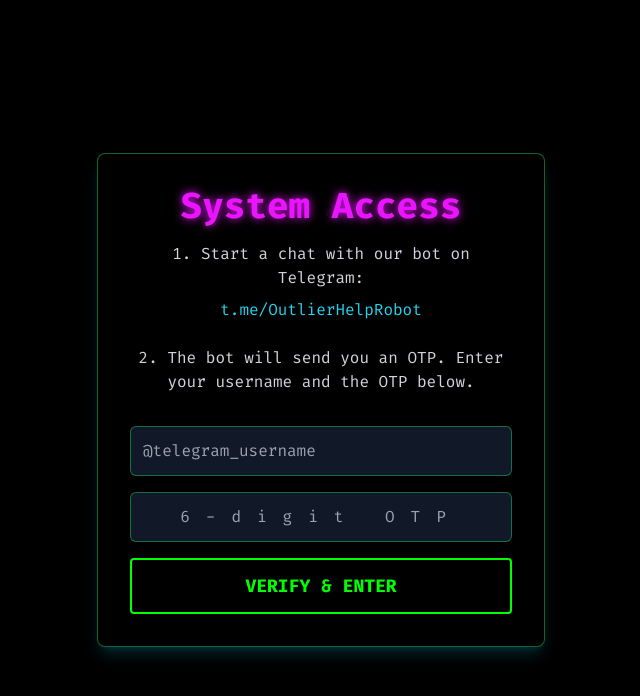
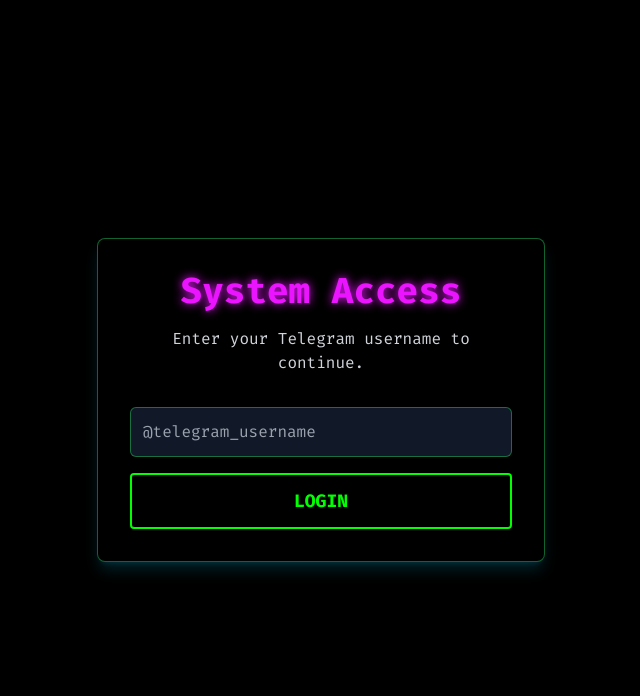
Before and after one commit to SocialLevi/outlier-assistant-pro, a React (Create React App) app: page / in a window 1280 px wide. Shown: the top 696 px of the page, without its empty margins (319-959 px from the left). Built offline with nearby package versions, Linux system fonts and the light colour scheme; the HTML template or start-up script is replaced by a standard one.

Commit message:
Update App.js

```diff
--- a/src/App.js
+++ b/src/App.js
@@ -65,7 +65,7 @@
 };
 
 // --- MAIN COMPONENTS ---
-const Header = ({ onCartClick, cartCount, onNavigate, isLoggedIn, onLogout }) => {
+const Header = ({ onCartClick, cartCount, onNavigate, isLoggedIn, onLogout, username }) => {
     const [isMenuOpen, setIsMenuOpen] = useState(false);
     const navLinks = [
         { name: 'Home', href: '#home' },
@@ -89,6 +89,9 @@
                     ))}
                 </nav>
                 <div className="flex items-center space-x-4">
+                    {isLoggedIn && (
+                        <span className="text-cyan-400 hidden sm:block">Welcome, @{username}</span>
+                    )}
                     <button onClick={onCartClick} className="relative text-green-400 hover:text-cyan-400">
                         <ShoppingCart className="h-6 w-6" />
                         {cartCount > 0 && (
@@ -513,14 +516,17 @@
     const [isCartOpen, setIsCartOpen] = useState(false);
     const [currentPage, setCurrentPage] = useState('login');
     const [isLoggedIn, setIsLoggedIn] = useState(false);
+    const [username, setUsername] = useState('');
 
     const handleNavigate = (page) => setCurrentPage(page);
-    const handleLogin = () => {
+    const handleLogin = (user) => {
         setIsLoggedIn(true);
+        setUsername(user);
         setCurrentPage('home');
     };
     const handleLogout = () => {
         setIsLoggedIn(false);
+        setUsername('');
         setCurrentPage('login');
     };
 
@@ -575,6 +581,7 @@
                         onNavigate={handleNavigate}
                         isLoggedIn={isLoggedIn}
                         onLogout={handleLogout}
+                        username={username}
                     />
                     <main>
                         <HeroSection />
@@ -603,33 +610,32 @@
 
 const LoginPage = ({ onLogin }) => {
     const [username, setUsername] = useState('');
-    const [otp, setOtp] = useState('');
     const [error, setError] = useState('');
     const [isLoading, setIsLoading] = useState(false);
 
-    const handleOtpSubmit = async (e) => {
+    const handleLogin = async (e) => {
         e.preventDefault();
-        if (!username || !otp) {
-            setError('Username and OTP are required.');
+        if (!username) {
+            setError('Telegram username is required.');
             return;
         }
         setError('');
         setIsLoading(true);
 
         try {
-            const res = await fetch('/api/verify-otp', {
+            const res = await fetch('/api/login', {
                 method: 'POST',
                 headers: { 'Content-Type': 'application/json' },
-                body: JSON.stringify({ username, otp }),
+                body: JSON.stringify({ username }),
             });
 
             const data = await res.json();
 
             if (!res.ok) {
-                throw new Error(data.error || 'Verification failed.');
+                throw new Error(data.error || 'Login failed.');
             }
 
-            onLogin();
+            onLogin(data.username);
 
         } catch (err) {
             setError(err.message);
@@ -642,11 +648,9 @@
         <div className="min-h-screen flex items-center justify-center p-4">
             <div className="bg-black border border-green-500/50 p-8 shadow-lg shadow-cyan-500/20 w-full max-w-md text-center rounded-lg">
                 <h2 className="text-4xl font-bold mb-4 led-text">System Access</h2>
-                <p className="text-gray-300 mb-2">1. Start a chat with our bot on Telegram:</p>
-                <a href="https://t.me/OutlierHelpRobot" target="_blank" rel="noopener noreferrer" className="text-cyan-400 hover:underline break-all mb-6 block">t.me/OutlierHelpRobot</a>
-                <p className="text-gray-300 mb-8">2. The bot will send you an OTP. Enter your username and the OTP below.</p>
+                <p className="text-gray-300 mb-8">Enter your Telegram username to continue.</p>
 
-                <form onSubmit={handleOtpSubmit}>
+                <form onSubmit={handleLogin}>
                     <input
                         type="text"
                         value={username}
@@ -655,17 +659,8 @@
                         className="w-full bg-gray-900 border border-green-500/50 p-3 text-green-400 rounded-md focus:outline-none focus:ring-2 focus:ring-cyan-500 mb-4"
                         disabled={isLoading}
                     />
-                    <input
-                        type="text"
-                        value={otp}
-                        onChange={(e) => setOtp(e.target.value)}
-                        placeholder="6-digit OTP"
-                        maxLength="6"
-                        className="w-full bg-gray-900 border border-green-500/50 p-3 text-green-400 rounded-md focus:outline-none focus:ring-2 focus:ring-cyan-500 mb-4 tracking-[1em] text-center"
-                        disabled={isLoading}
-                    />
                     <button type="submit" className="btn-hacker text-lg inline-flex items-center gap-3 w-full justify-center" disabled={isLoading}>
-                        {isLoading ? 'Verifying...' : 'Verify & Enter'}
+                        {isLoading ? 'Authenticating...' : 'Login'}
                     </button>
                 </form>
                 {error && <p className="text-red-500 mt-4">{error}</p>}
```
